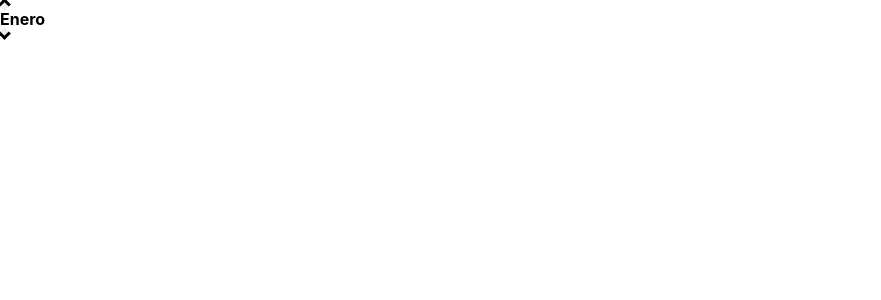
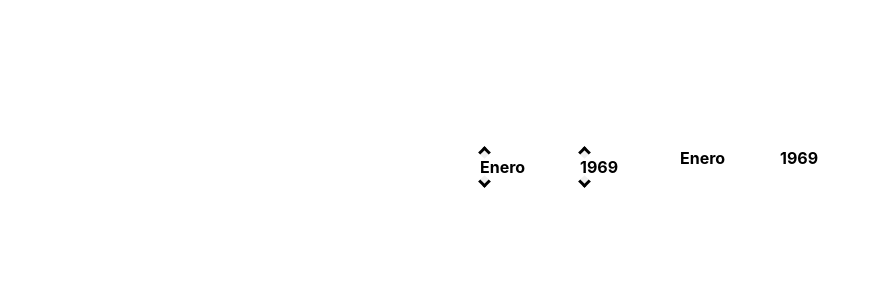
Before and after one commit to albertodiazz/ui-app1-react-python, a React (Vite) app in the folder react-app/: page /pagPeriodo in a window 1280 px wide. Shown: the top 300 px of the page, without its empty margins (0-881 px from the left). Built offline with nearby package versions, Linux system fonts and the light colour scheme.

Commit message:
seguimos seteanod las paginas de temporalidades

```diff
--- a/react-app/src/components/fechas/setPeriodo.jsx
+++ b/react-app/src/components/fechas/setPeriodo.jsx
@@ -1,5 +1,6 @@
 import React, { useState } from "react"
 import "./styles.css"
+
 
 export default function SetPeriodo(props) {
 	/*
@@ -38,9 +39,15 @@ export default function SetPeriodo(props) {
 	1.- El jahr lo estamos agarrando de forma dinamica
 	*/
 
+	const [hidden, setHidden] = useState(()=>{
+		// On/Off : parea setear visibilidad
+		return props.setVisibilityClick == 'On' ? false : true
+	})
+
 	const [countJahr, setCount] = useState(inicioDatos);
 	// Aqui decidimos en que me empezamos
 	const [countMeses, setCountMeses] = useState(0)
+
 
 	const increase = () =>{
 
@@ -58,14 +65,14 @@ export default function SetPeriodo(props) {
 
 	// var llamada1 = decrease()
 
-
+	// TODO:
+	// 1. logica de programacion de slave para que cuando un mes avanze el otro se haga en
+	// automatico recuerda que el prop es setMode='Slave'
 	return (
 		<div className="flex-col-hstart-vstart">
-			<button onClick={ increase } className="arrow up">
-			</button>
+			{ !hidden && <button onClick={ increase } className="arrow up"> </button> }
 			<strong>{ props.setPeriodo == 'Mes' ? meses[countMeses] : countJahr }</strong>
-			<button onClick= { () => decrease(inicioDatos) } className="arrow down">
-			</button>
+			{ !hidden && <button onClick= { () => decrease(inicioDatos) } className="arrow down"></button> }
 		</div>
 
 	)
--- a/react-app/src/components/fechas/setTemporalidad.jsx
+++ b/react-app/src/components/fechas/setTemporalidad.jsx
@@ -5,9 +5,9 @@ import SetPeriodo from './setPeriodo'
 
 
 export default function SetTemporalidad(){
-	/*
-	 * Aqui seteamos los rangos a mes y ano para los botones de periodo
-		* */
 
+	// TODO:
+	// 1. Generar botones que seten la busqueda a mensual y anual
+	// 2. Pasar las variables a pagPeriodo.jsx
 
 }
--- a/react-app/src/components/fechas/styles.css
+++ b/react-app/src/components/fechas/styles.css
@@ -57,3 +57,34 @@ p {
 	-webkit-transform: rotate(45deg);
 
 }
+
+.boton-Mes{
+	position: absolute;
+	width: 224px;
+	height: 104px;
+	left: 480px;
+	top: 148px;
+
+}
+
+.boton-Year{
+	position: absolute;
+	width: 324px;
+	left: 580px;
+	top: 148px;
+
+}
+.cambio-automatico-Mes{
+	position: absolute;
+	width: 324px;
+	left: 680px;
+	top: 148px;
+
+}
+.cambio-automatico-Year{
+	position: absolute;
+	width: 324px;
+	left: 780px;
+	top: 148px;
+
+}
--- a/react-app/src/components/paginas/pagPeriodo.jsx
+++ b/react-app/src/components/paginas/pagPeriodo.jsx
@@ -1,20 +1,36 @@
-import React from "react"
+import React, { useContext } from "react"
 import ReactDOM from "react-dom";
-import SetPeriodo from '../fechas/setPeriodo'
+import "../fechas/styles.css"
+import SetPeriodo from  '../fechas/setPeriodo'
 
 
-export default function PagPeriodo(){
+const PagPeriodo = (props) => {
 	/*
 	 * En esta pagina tenemos:
-	 * 1.- Seleccion de Temporalidad : [setPeriodo : str] ['Mes', 'Ano']
-	 * 2.- Establece un periodo : [get_Mes, get_Ano : str]
-		* * */
+	 * 2.- Establece un periodo
+	 * * */
 
 	return (
-		<div className="Botones-Temporalidad">
-			<SetPeriodo setPeriodo={'Mes'} />
+		<div className="Temporalidades">
+			<div className="boton-Mes" >
+				<SetPeriodo setPeriodo={'Mes'} setVisibilityClick={ 'On' } />
+				<strong> </strong>
+			</div>
+			<div className="boton-Year">
+				<SetPeriodo className='year' setPeriodo={'Ano'} setVisibilityClick={ 'On' } />
+			</div>
+
+			<div className="cambio-automatico-Mes" >
+				<SetPeriodo setPeriodo={'Mes'} setVisibilityClick={ 'Off' } setMode={ 'Slave' } />
+			</div>
+			<div className="cambio-automatico-Year">
+				<SetPeriodo className='year' setPeriodo={'Ano'} setVisibilityClick={ 'Off' } setMode={ 'Slave' }/>
+			</div>
+
 		</div>
 
 	)
 
 }
+
+export default PagPeriodo
```
Also changed, not shown: react-app/src/components/fechas/btnCalcular.jsx (added, +10 -0 lines), react-app/src/components/request/sendDatos.jsx (+4 -6 lines), 1 other file (tests, documents, lock files or other folders). Lines whose indentation alone changed are shown as unchanged.
